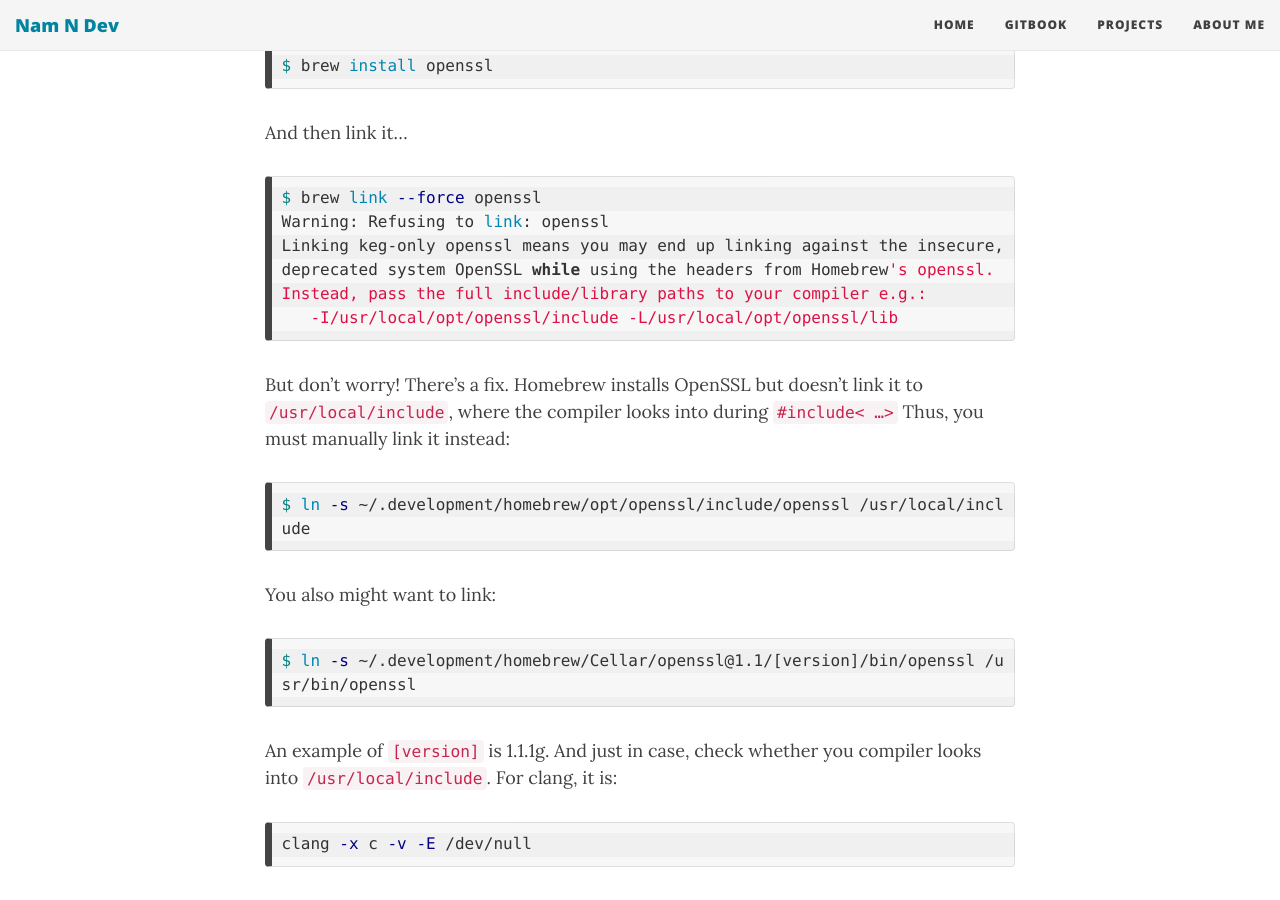
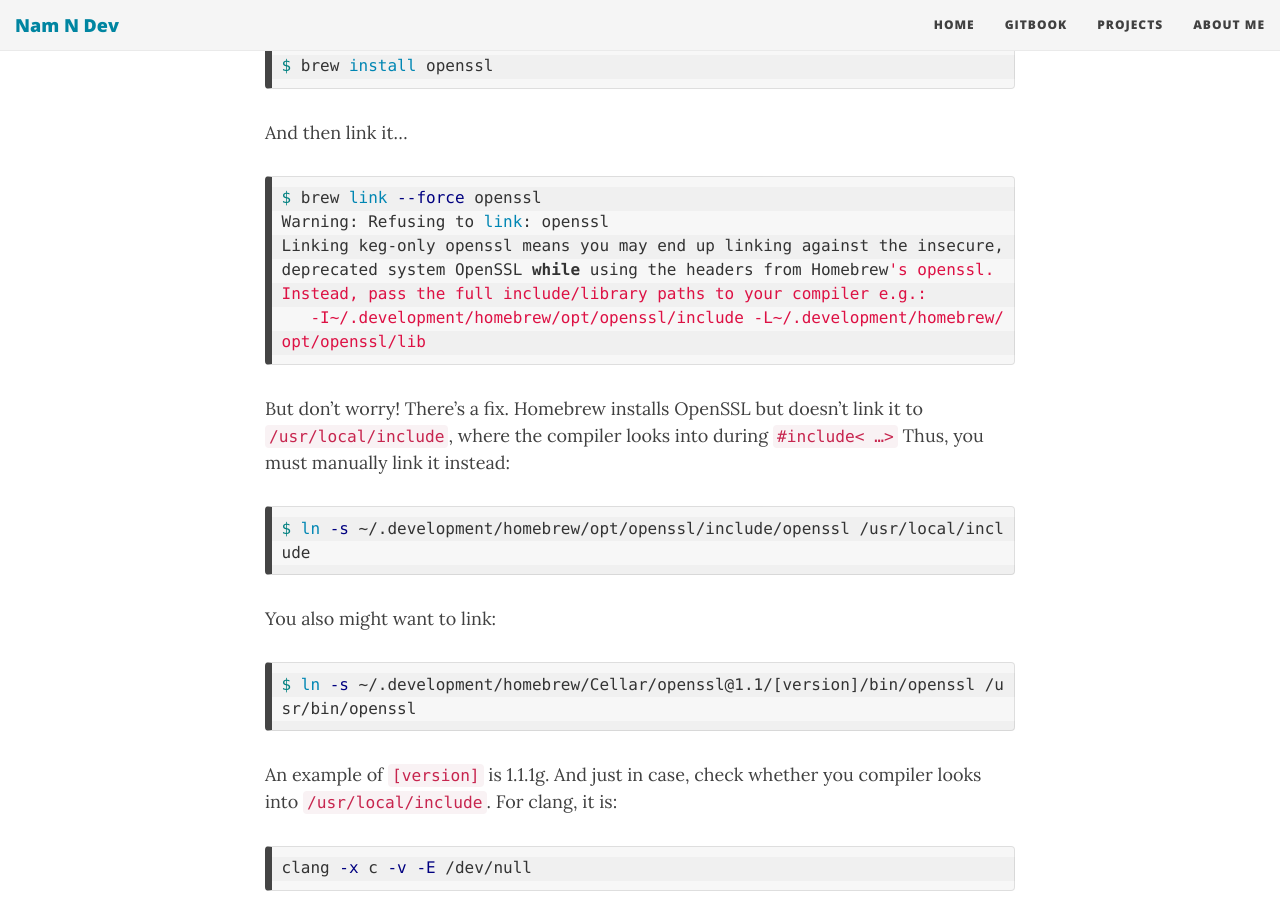
Before and after one commit to namndev/namndev.github.io, a Jekyll site: the page built from _posts/2020-06-23-using-openssl-macos.md, in a window 1280 px wide and 900 px high, scrolled down 447 px. Built offline with Jekyll 4.4.1, drawn with Linux system fonts in a browser that asks for light colours; nearby versions of some CDN libraries.

Commit message:
add openssl

````diff
--- a/_posts/2020-06-23-using-openssl-macos.md
+++ b/_posts/2020-06-23-using-openssl-macos.md
@@ -20,7 +20,7 @@ $ brew link --force openssl
 Warning: Refusing to link: openssl
 Linking keg-only openssl means you may end up linking against the insecure, deprecated system OpenSSL while using the headers from Homebrew's openssl.
 Instead, pass the full include/library paths to your compiler e.g.:
-   -I/usr/local/opt/openssl/include -L/usr/local/opt/openssl/lib
+   -I~/.development/homebrew/opt/openssl/include -L~/.development/homebrew/opt/openssl/lib
 ```
 
 But don’t worry! There’s a fix. Homebrew installs OpenSSL but doesn’t link it to `/usr/local/include`, where the compiler looks into during `#include< …>` Thus, you must manually link it instead:
````
